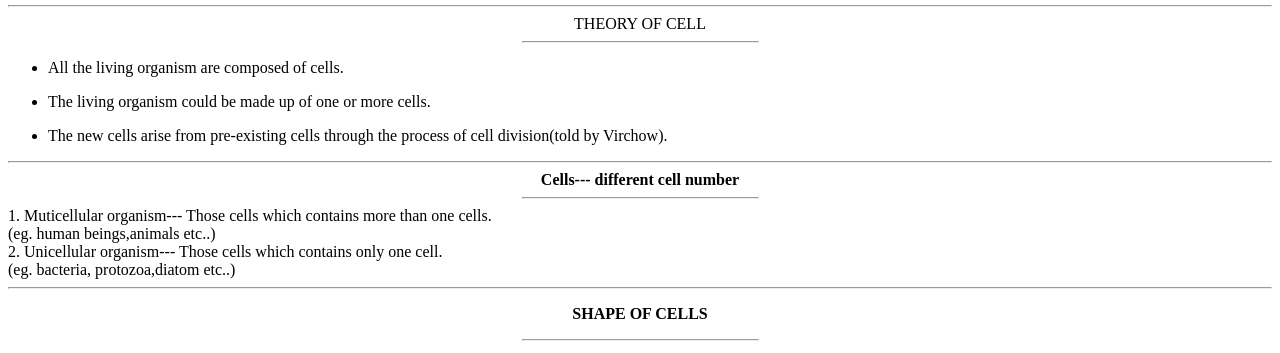
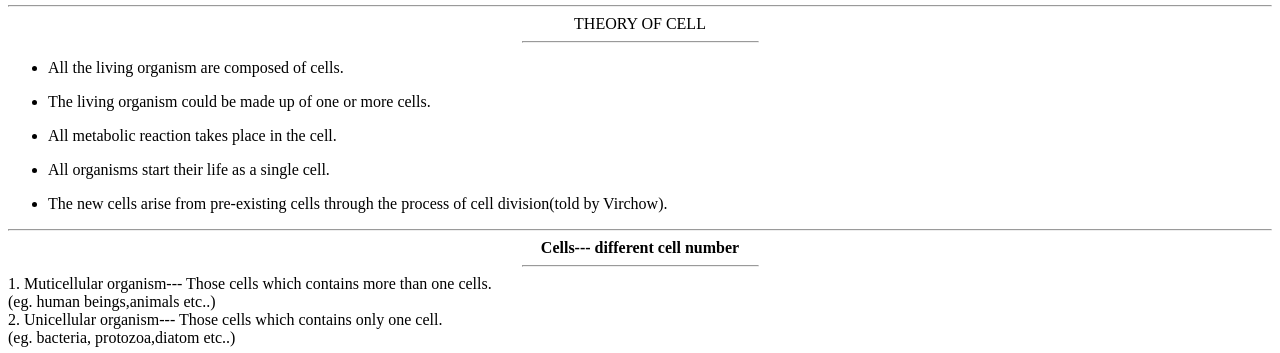
Before and after one commit to Exhub-coding-zone/Class-9-Cell-Notes, a plain HTML site: page index.html in a window 1280 px wide. Shown: the part 984-1337 px from the top of the page. Drawn offline with Linux system fonts and the light colour scheme.

Commit message:
Update index.html

```diff
--- a/index.html
+++ b/index.html
@@ -57,6 +57,8 @@
 <div> <ul >
     <P><li> All the living organism are composed of cells.</li> </P>
     <p><li>  The living organism could be made up of one or more cells.</li></p>
+  <P><LI>All metabolic reaction takes place in the cell.</LI></P>
+  <p><li>All organisms start their life as a single cell.</li></p>
     <p><li> The new cells arise from pre-existing cells through the process of cell division(told by Virchow).</li></p>
 </div> <hr>
 
```
